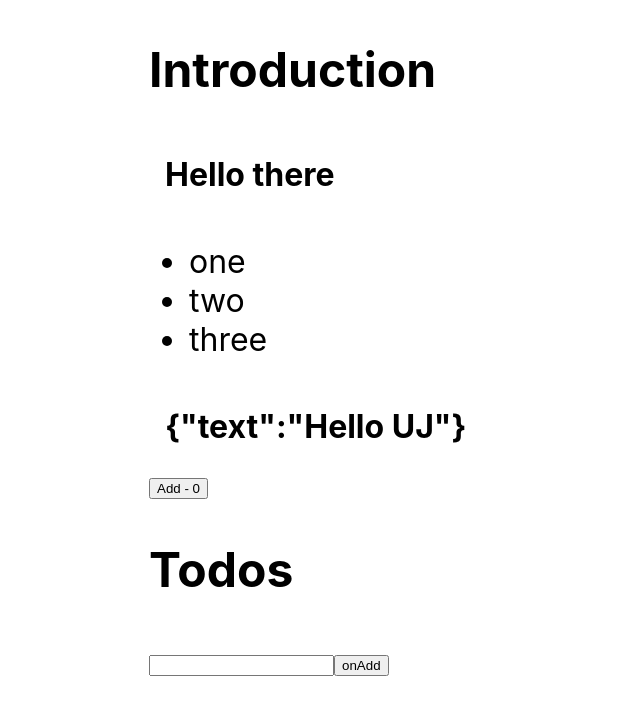
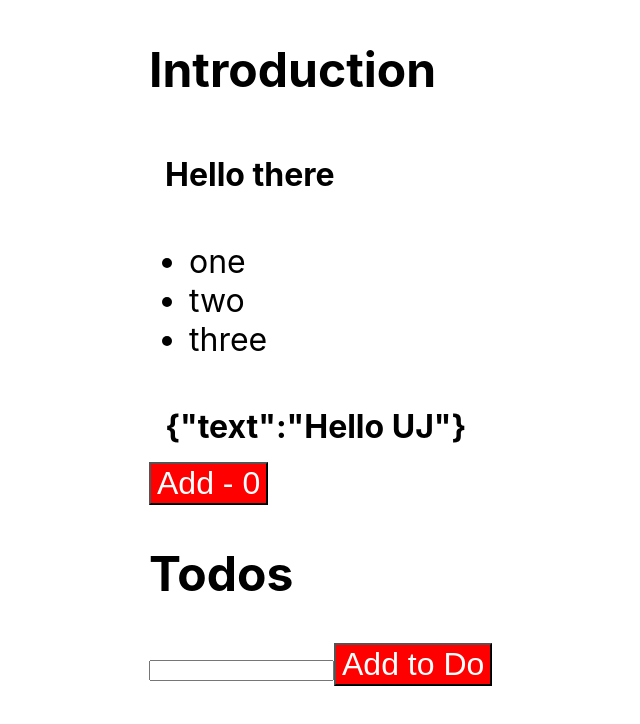
Before and after one commit to UJ528491/no-bs-ts-react, a React (Create React App) app: page / in a window 1280 px wide. Shown: the top 724 px of the page, without its empty margins (91-731 px from the left). Built offline with nearby package versions, Linux system fonts and the light colour scheme.

Commit message:
adding custom props

```diff
--- a/src/App.tsx
+++ b/src/App.tsx
@@ -47,6 +47,25 @@
       type: "REMOVE"
       id: number
     }
+const Button: React.FunctionComponent<
+  React.DetailedHTMLProps<
+    React.ButtonHTMLAttributes<HTMLButtonElement>,
+    HTMLButtonElement
+  > & {
+    title?: string
+  }
+> = ({ title, children, ...rest }) => (
+  <button
+    {...rest}
+    style={{
+      fontSize: "xx-large",
+      color: "white",
+      backgroundColor: "red",
+    }}
+  >
+    {title ?? children}
+  </button>
+)
 
 const useNumber = (initialValue: number) => useState<number>(initialValue)
 
@@ -57,7 +76,7 @@
   value: UseNumberValue
   setValue: UseNumberSetValue
 }> = ({ value, setValue }) => (
-  <button onClick={() => setValue(value + 1)}>Add - {value}</button>
+  <Button onClick={() => setValue(value + 1)} title={`Add - ${value}`} />
 )
 
 function App() {
@@ -123,7 +142,7 @@
       ))}
       <div>
         <input type="text" ref={newTodoRef} />
-        <button onClick={onAddTodo}>onAdd</button>
+        <Button onClick={onAddTodo}>Add to Do</Button>
       </div>
     </div>
   )
```
